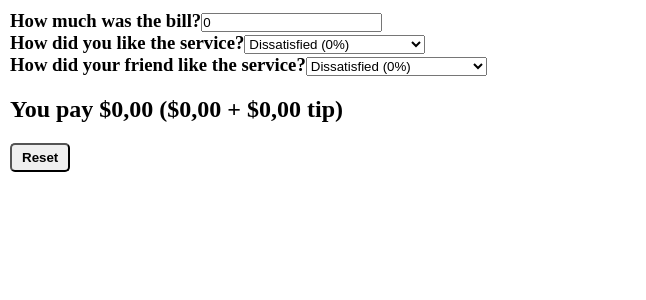
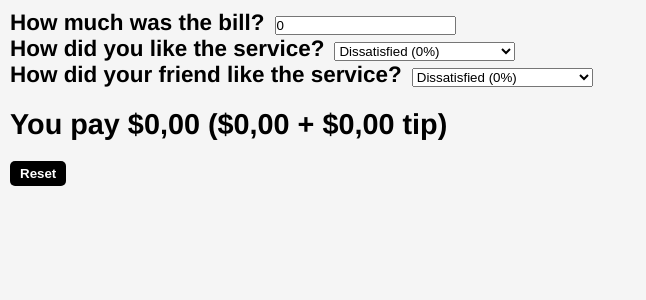
Before and after one commit to HelderLessa/tip-calculator-react-app, a React (Create React App) app: page / in a window 1280 px wide. Shown: the top 300 px of the page, without its empty margins (0-646 px from the left). Built offline with nearby package versions, Linux system fonts and the light colour scheme.

Commit message:
Update index.css

```diff
--- a/src/index.css
+++ b/src/index.css
@@ -2,6 +2,12 @@
   margin: 0;
   padding: 0;
   box-sizing: border-box;
+}
+
+body {
+  font-size: 1.2rem;
+  background-color: whitesmoke;
+  font-family: "Franklin Gothic Medium", "Arial Narrow", Arial, sans-serif;
 }
 
 .container {
@@ -11,8 +17,16 @@
   padding: 10px;
 }
 
+input,
+select {
+  margin-left: 10px;
+}
+
 button {
   padding: 5px 10px;
+  border: none;
   border-radius: 5px;
   font-weight: bold;
+  background-color: black;
+  color: #fff;
 }
```
